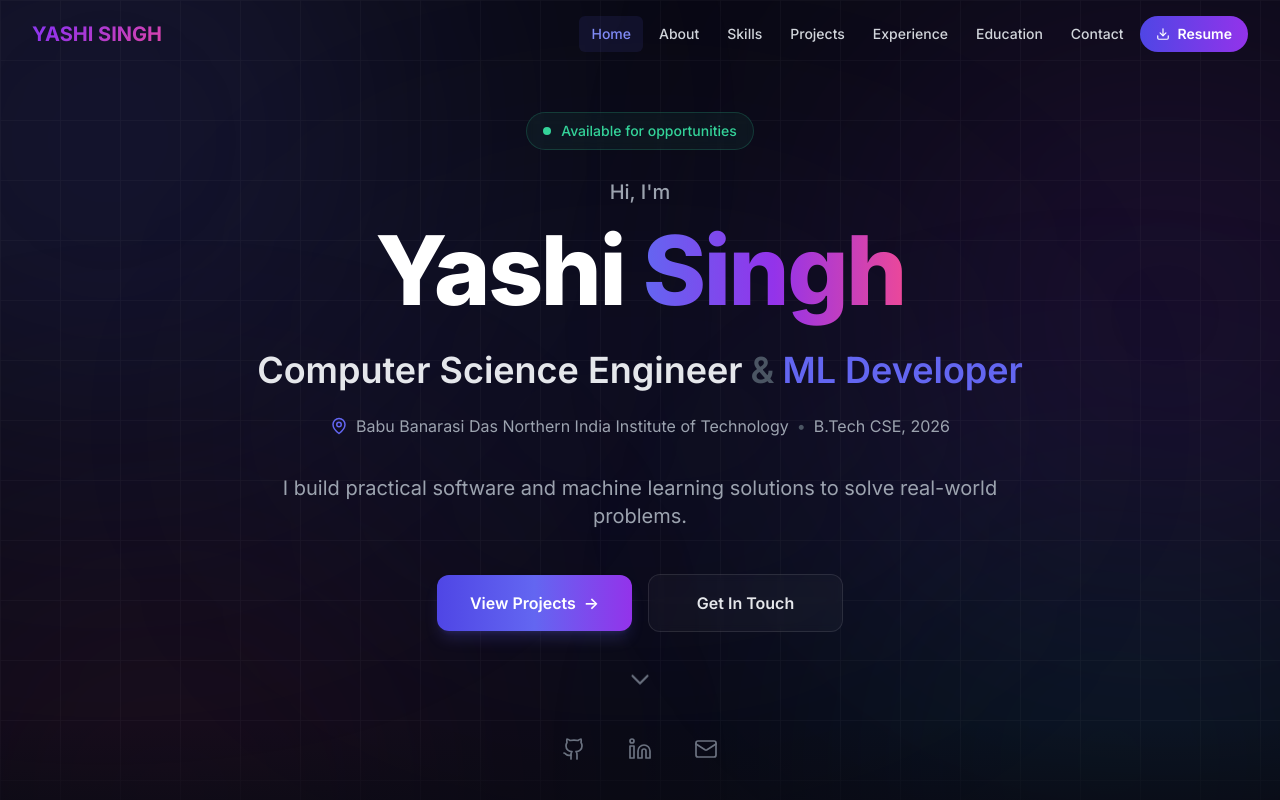
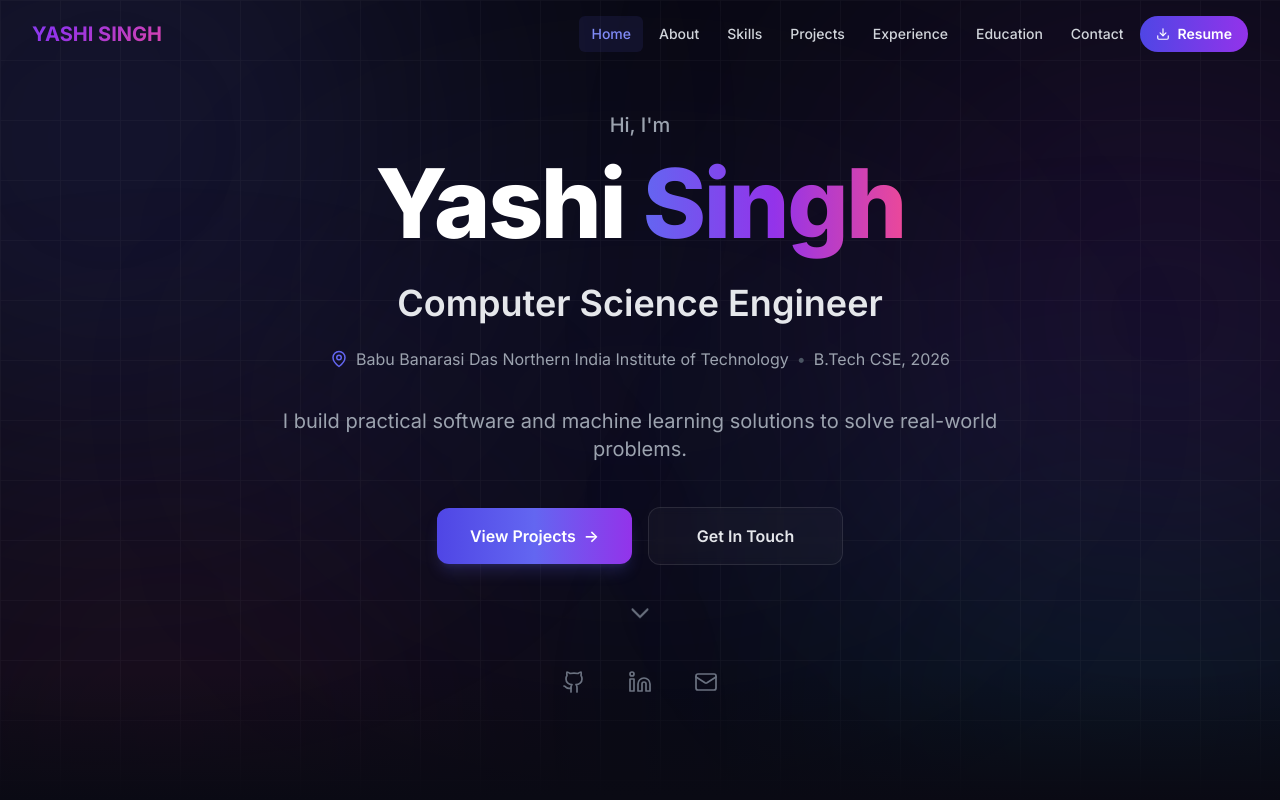
Before and after one commit to yashi1026/Portfolio, a Next.js app: page / in a window 1280 px wide. Shown: the top 800 px of the page. Built offline with nearby package versions, Linux system fonts and the light colour scheme.

Commit message:
Update HeroSection.tsx

```diff
--- a/src/components/portfolio/HeroSection.tsx
+++ b/src/components/portfolio/HeroSection.tsx
@@ -133,7 +133,7 @@ export default function HeroSection() {
           justify-center
           px-5
           pb-20
-          pt-28
+          pt-24
           text-center
           transition-all
           duration-1000
@@ -145,57 +145,6 @@ export default function HeroSection() {
         `}
       >
         <div className="mx-auto flex w-full max-w-5xl flex-col items-center">
-
-          {/* =================================================
-              STATUS
-          ================================================== */}
-
-          <div
-            className="
-              mb-7
-              inline-flex
-              items-center
-              gap-2.5
-              rounded-full
-              border
-              border-emerald-400/20
-              bg-emerald-400/[0.06]
-              px-4
-              py-2
-              text-sm
-              font-medium
-              text-emerald-400
-              backdrop-blur-sm
-            "
-          >
-            <span className="relative flex h-2 w-2">
-              <span
-                className="
-                  absolute
-                  inline-flex
-                  h-full
-                  w-full
-                  animate-ping
-                  rounded-full
-                  bg-emerald-400
-                  opacity-75
-                "
-              />
-
-              <span
-                className="
-                  relative
-                  inline-flex
-                  h-2
-                  w-2
-                  rounded-full
-                  bg-emerald-400
-                "
-              />
-            </span>
-
-            Available for opportunities
-          </div>
 
           {/* =================================================
               HELLO
@@ -261,13 +210,6 @@ export default function HeroSection() {
             "
           >
             Computer Science Engineer
-            <span className="mx-2 hidden text-gray-600 sm:inline">
-              &
-            </span>
-
-            <span className="block text-[#6366f1] sm:inline">
-              ML Developer
-            </span>
           </h2>
 
           {/* =================================================
```
